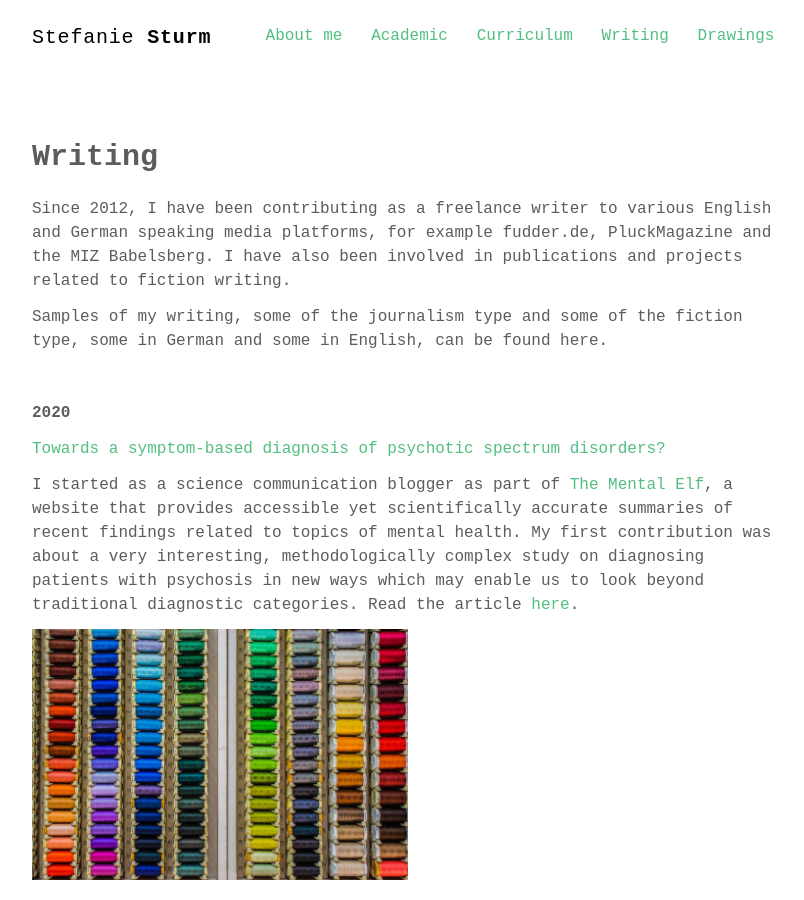
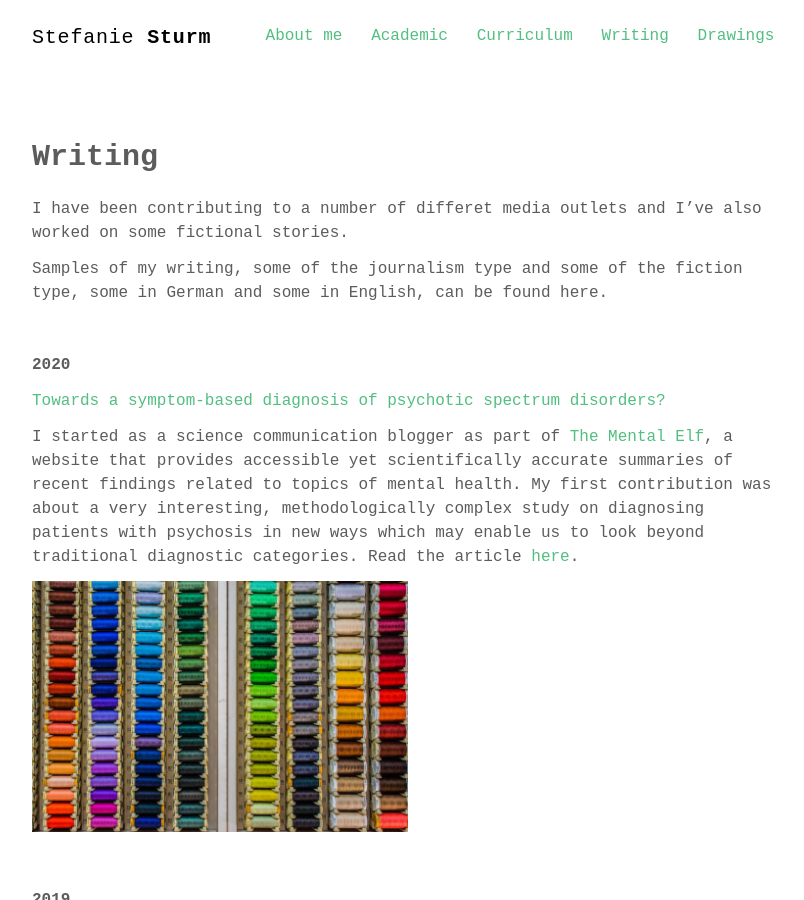
Before and after one commit to stefaniesturm/stefaniesturm.github.io, a Jekyll site: the page built from writing.md, in a window 1280 px wide and 900 px high. Shown: the whole window, without its empty margins (232-1036 px from the left). Built offline with Jekyll 4.4.1, drawn with Linux system fonts in a browser that asks for light colours; some web fonts are replaced.

Commit message:
Update writing.md

```diff
--- a/writing.md
+++ b/writing.md
@@ -4,7 +4,7 @@ title: Writing
 permalink: /writing/
 ---
 
-Since 2012, I have been contributing as a freelance writer to various English and German speaking media platforms, for example fudder.de, PluckMagazine and the MIZ Babelsberg. I have also been involved in publications and projects related to fiction writing.
+I have been contributing to a number of differet media outlets and I've also worked on some fictional stories.
 
 Samples of my writing, some of the journalism type and some of the fiction type, some in German and some in English, can be found here.
 
```
